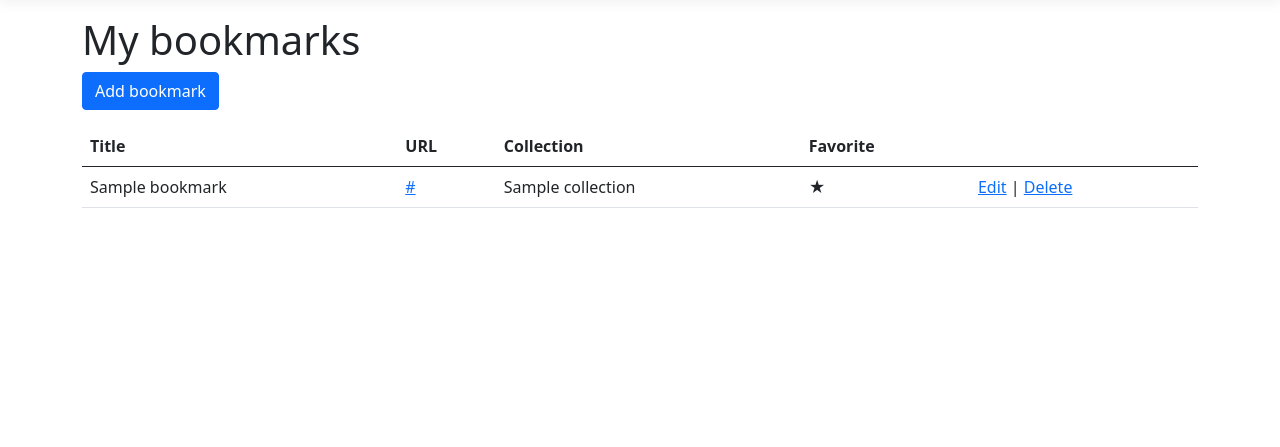
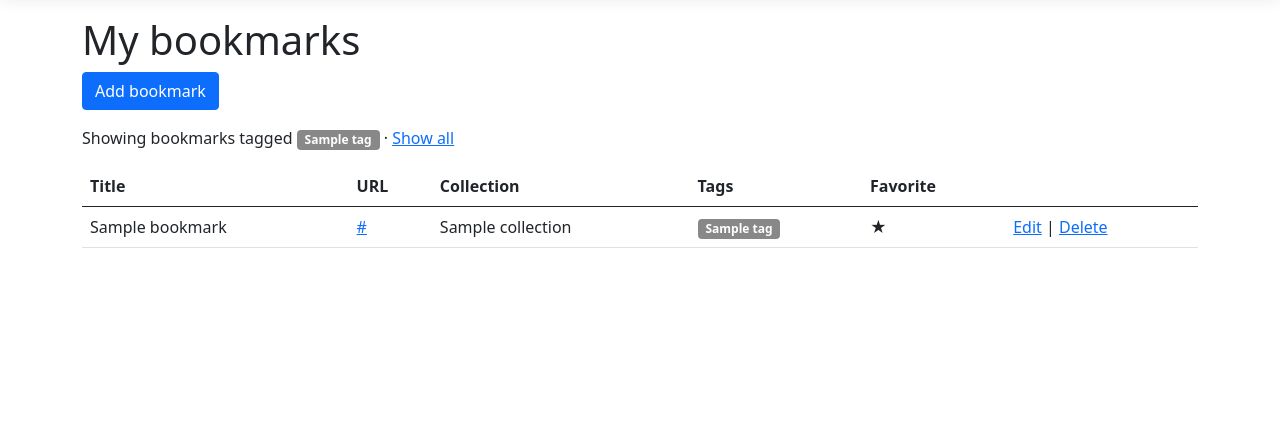
Before and after one commit to Kukoit/Markly, an ASP.NET Core app: page /Bookmarks?tagId=1 in a window 1280 px wide. Shown: the part 57-504 px from the top of the page. Run offline with ASP.NET Core 8, Linux system fonts and the light colour scheme; a user stored in the database is signed in; tables that the repository leaves empty hold one stand-in row (values such as "Sample post"); style sheets or scripts are compiled from the project's sources; some libraries are stand-ins or nearby versions.

Commit message:
Show tags in bookmark list and filter by tag

```diff
--- a/Markly.Web/Pages/Bookmarks/Index.cshtml
+++ b/Markly.Web/Pages/Bookmarks/Index.cshtml
@@ -10,9 +10,18 @@
     <a asp-page="Create" class="btn btn-primary">Add bookmark</a>
 </p>
 
+@if (Model.FilterTag != null)
+{
+    <p>
+        Showing bookmarks tagged
+        <span class="badge" style="background-color: @Model.FilterTag.Color">@Model.FilterTag.Name</span>
+        · <a asp-page="Index">Show all</a>
+    </p>
+}
+
 @if (Model.Bookmarks.Count == 0)
 {
-    <p>No bookmarks yet.</p>
+    <p>No bookmarks found.</p>
 }
 else
 {
@@ -22,6 +31,7 @@ else
                 <th>Title</th>
                 <th>URL</th>
                 <th>Collection</th>
+                <th>Tags</th>
                 <th>Favorite</th>
                 <th></th>
             </tr>
@@ -33,6 +43,17 @@ else
                     <td>@bookmark.Title</td>
                     <td><a href="@bookmark.Url" target="_blank" rel="noopener">@bookmark.Url</a></td>
                     <td>@bookmark.Collection?.Name</td>
+                    <td>
+                        @if (Model.TagsByBookmark.TryGetValue(bookmark.Id, out var tags))
+                        {
+                            foreach (var tag in tags)
+                            {
+                                <a asp-page="Index" asp-route-tagId="@tag.Id"
+                                   class="badge text-decoration-none"
+                                   style="background-color: @tag.Color">@tag.Name</a>
+                            }
+                        }
+                    </td>
                     <td>@(bookmark.IsFavorite ? "★" : "")</td>
                     <td>
                         <a asp-page="Edit" asp-route-id="@bookmark.Id">Edit</a> |
--- a/Markly.Web/Pages/Bookmarks/Index.cshtml.cs
+++ b/Markly.Web/Pages/Bookmarks/Index.cshtml.cs
@@ -8,20 +8,35 @@ namespace Markly.Web.Pages.Bookmarks
     public class IndexModel : PageModel
     {
         private readonly BookmarkService _bookmarkService;
+        private readonly TagService _tagService;
         private readonly UserManager<Markly.Core.Models.User> _userManager;
 
-        public IndexModel(BookmarkService bookmarkService, UserManager<Markly.Core.Models.User> userManager)
+        public IndexModel(BookmarkService bookmarkService, TagService tagService, UserManager<Markly.Core.Models.User> userManager)
         {
             _bookmarkService = bookmarkService;
+            _tagService = tagService;
             _userManager = userManager;
         }
 
         public List<Bookmark> Bookmarks { get; set; } = new();
 
-        public async Task OnGetAsync()
+        // For each bookmark ID: its tags
+        public Dictionary<int, List<Tag>> TagsByBookmark { get; set; } = new();
+
+        // The tag the list is filtered by (null = show all)
+        public Tag? FilterTag { get; set; }
+
+        public async Task OnGetAsync(int? tagId)
         {
             var userId = _userManager.GetUserId(User)!;
-            Bookmarks = await _bookmarkService.GetBookmarksAsync(userId);
+
+            Bookmarks = await _bookmarkService.GetBookmarksAsync(userId, tagId);
+            TagsByBookmark = await _tagService.GetTagsByBookmarkAsync(userId);
+
+            if (tagId != null)
+            {
+                FilterTag = await _tagService.GetTagAsync(tagId.Value, userId);
+            }
         }
     }
 }
```
Also changed, not shown: Markly.Core/Services/BookmarkService.cs (+12 -5 lines).
